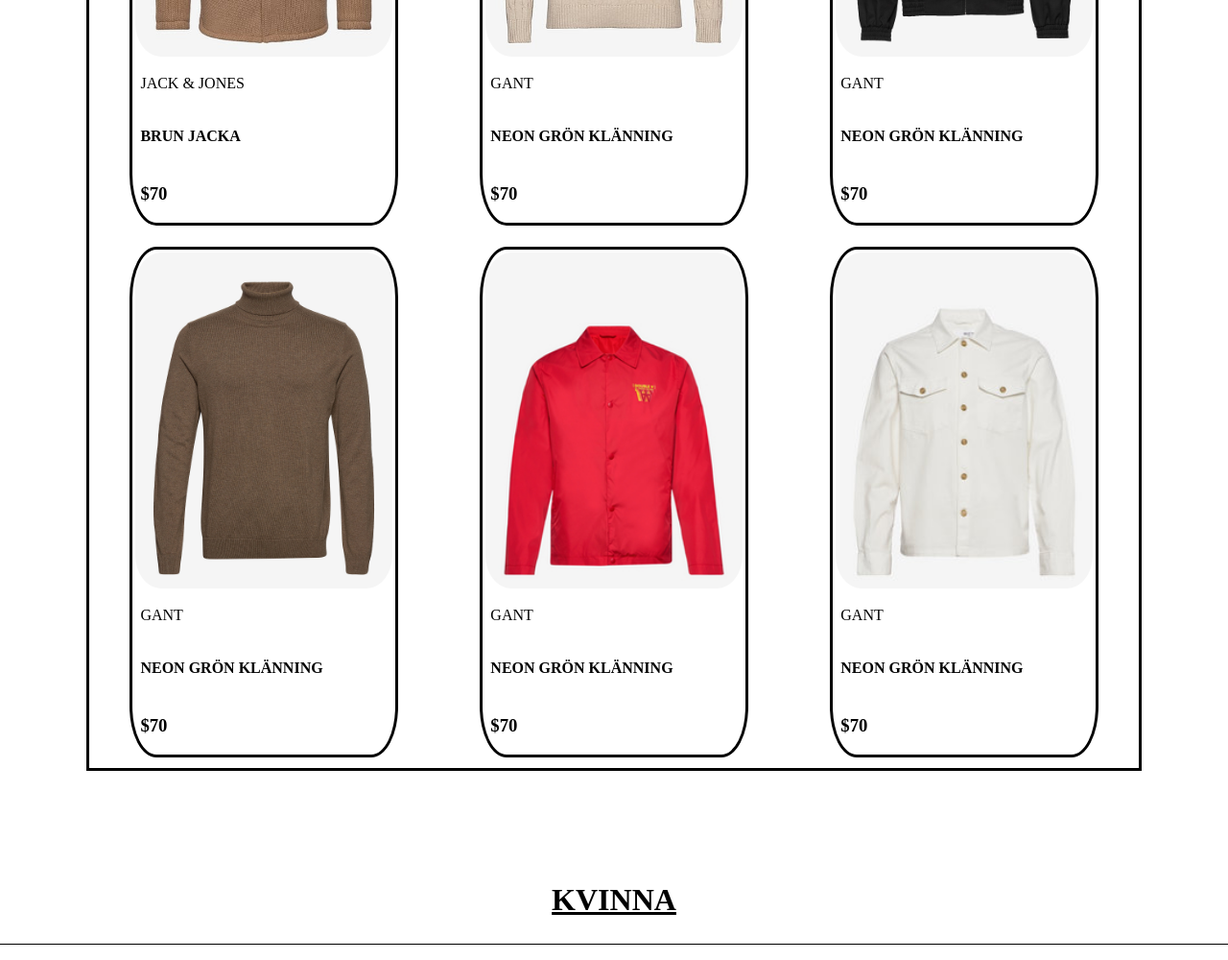
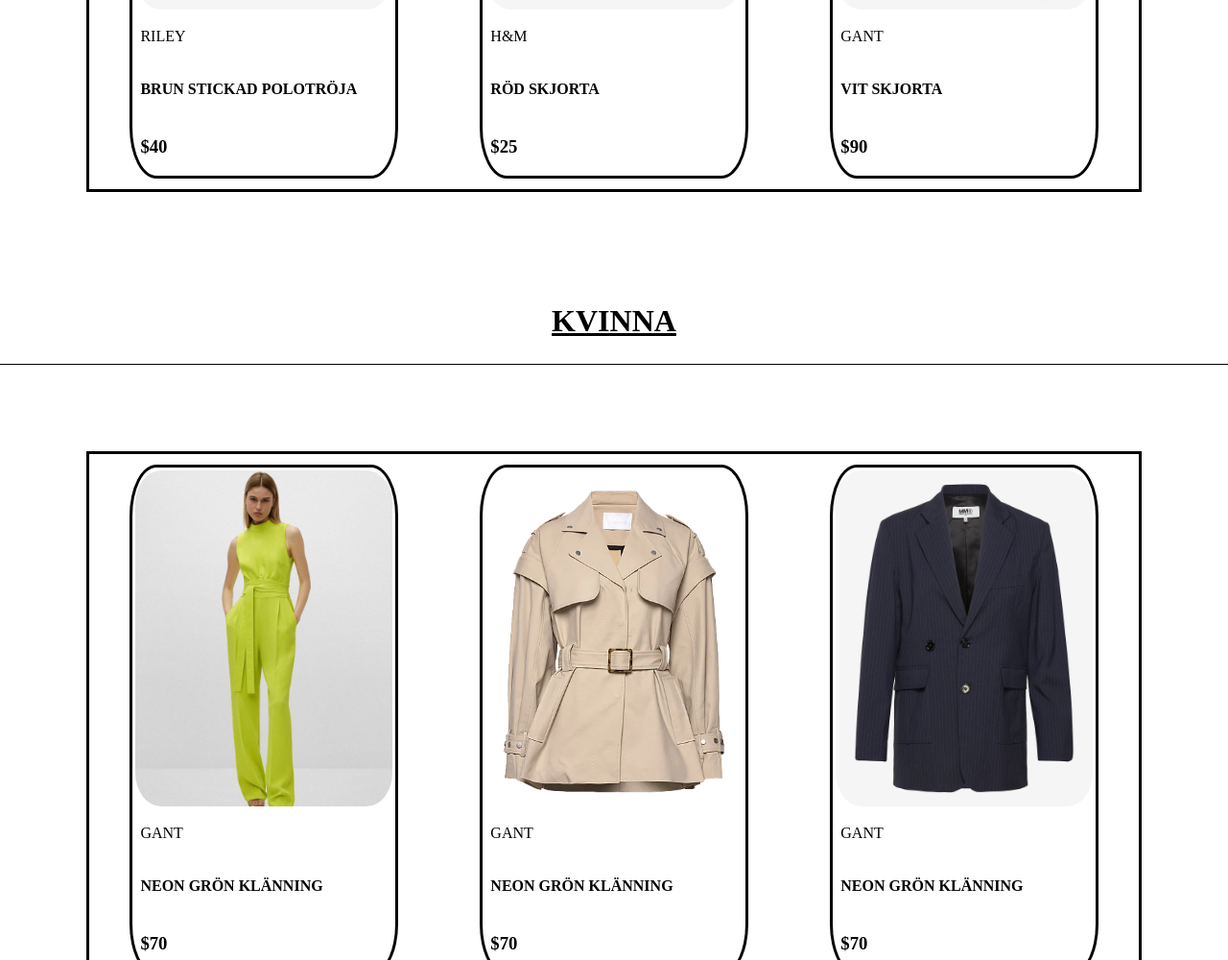
Before and after one commit to JonatanGemback/Webshop, a plain HTML site: page index.html in a window 1280 px wide. Shown: the part 1800-2800 px from the top of the page at 96% size. Drawn offline with Linux system fonts and the light colour scheme.

Commit message:
Fixed herrar

```diff
--- a/blandat.js
+++ b/blandat.js
@@ -1,14 +1,44 @@
+function skapaArtikel(vara) {
+    const artikel = document.createElement("div");
+    artikel.className = 'kläderMönster';
+    const img = document.createElement('img');
+    img.className = 'kläder';
+    img.src = vara.bild;
+    artikel.appendChild(img);
+    const beskrivning = document.createElement('div');
+    beskrivning.className = 'beskrivning';
+    artikel.appendChild(beskrivning);
+    const marke = document.createElement('p');
+    marke.className = 'märke';
+    marke.innerHTML = vara.märke;
+    beskrivning.appendChild(marke);
+    const namn = document.createElement('h4');
+    namn.className = 'kläderNamn';
+    namn.innerHTML = vara.namn;
+    beskrivning.appendChild(namn);
+    const pris = document.createElement('h3');
+    pris.innerHTML = vara.pris;
+    beskrivning.appendChild(pris);
+    return artikel;
+}
+
 function start() {
 
-    var news = document.getElementById("artiklar");
+    var herrar = document.getElementById("herrar");
     var items = lager.artiklar.herrar;
     for (var i = 0; i < items.length; i++) {
-        var h5 = document.createElement("h1");
-        h5.innerHTML = items[i].namn;
-        news.appendChild(h5);
-        var p = document.createElement("p");
-        p.innerHTML = items[i].bild;
-        news.appendChild(p);
+        herrar.appendChild(skapaArtikel(items[i]));
 
     }
 }
+
+/**
+                    <div class="kläderMönster">
+                        <img src="img/brunJacka.jpg" class="kläder">
+                        <div class="beskrivning">
+                            <p class="märke">JACK & JONES</p>
+                            <h4 class="kläderNamn">BRUN JACKA</h4>
+                            <h3>$70</h3>
+                        </div>
+                    </div>
+ */
--- a/index.html
+++ b/index.html
@@ -18,7 +18,6 @@
             <h2 id="rabattText">JUST NU 20-50% RABATT PÅ UTVALDA PRDUKTER!</h2>
             <h3 id="öppetKöpText">100 dagars öppet köp!</h3>
         </div>
-        <div id="artiklar"></div>
         <div id="menyBar">
             <div class="navbar">
                 <a href="#manText" class="menyText">Man</a>
@@ -78,55 +77,7 @@
         </div>
         <div>
             <div class="kläderBox">
-                <div class="kläderRutan">
-                    <div class="kläderMönster">
-                        <img src="img/brunJacka.jpg" class="kläder">
-                        <div class="beskrivning">
-                            <p class="märke">JACK & JONES</p>
-                            <h4 class="kläderNamn">BRUN JACKA</h4>
-                            <h3>$70</h3>
-                        </div>
-                    </div>
-                    <div class="kläderMönster">
-                        <img src="img/vitStickadPoloTröja.jpg" class="kläder">
-                        <div class="beskrivning">
-                            <p class="märke">GANT</p>
-                            <h4 class="kläderNamn">NEON GRÖN KLÄNNING</h4>
-                            <h3>$70</h3>
-                        </div>
-                    </div>
-                    <div class="kläderMönster">
-                        <img src="img/svartJacka.jfif" class="kläder">
-                        <div class="beskrivning">
-                            <p class="märke">GANT</p>
-                            <h4 class="kläderNamn">NEON GRÖN KLÄNNING</h4>
-                            <h3>$70</h3>
-                        </div>
-                    </div>
-                    <div class="kläderMönster">
-                        <img src="img/brunStickadPoloTröja.jfif" class="kläder">
-                        <div class="beskrivning">
-                            <p class="märke">GANT</p>
-                            <h4 class="kläderNamn">NEON GRÖN KLÄNNING</h4>
-                            <h3>$70</h3>
-                        </div>
-                    </div>
-                    <div class="kläderMönster">
-                        <img src="img/rödJacka.jpg" class="kläder">
-                        <div class="beskrivning">
-                            <p class="märke">GANT</p>
-                            <h4 class="kläderNamn">NEON GRÖN KLÄNNING</h4>
-                            <h3>$70</h3>
-                        </div>
-                    </div>
-                    <div class="kläderMönster">
-                        <img src="img/vitSkjorta.jpg" class="kläder">
-                        <div class="beskrivning">
-                            <p class="märke">GANT</p>
-                            <h4 class="kläderNamn">NEON GRÖN KLÄNNING</h4>
-                            <h3>$70</h3>
-                        </div>
-                    </div>
+                <div id="herrar" class="kläderRutan">
                 </div>
             </div>
         </div>
```
